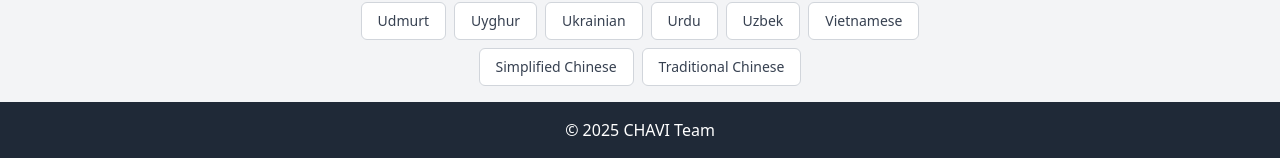
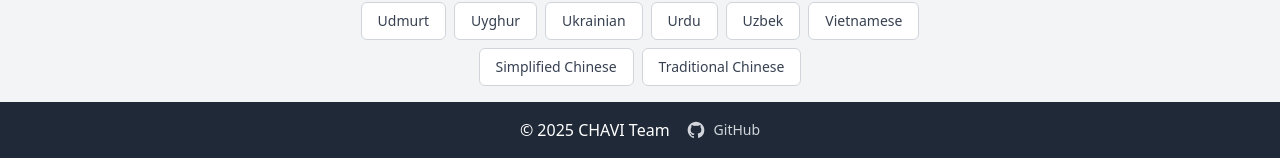
Before and after one commit to CHAVI-India/SATHI, a Django app: template templates/index.html in a window 1280 px wide. Shown: the part 2203-2361 px from the top of the page. Run offline with Django 5.2, Linux system fonts and the light colour scheme; the template is opened without the code that fills it, so the values that code supplies are empty; some libraries are stand-ins or nearby versions.

Commit message:
feat: add GitHub repository link to footer with icon and hover effects

```diff
--- a/templates/base.html
+++ b/templates/base.html
@@ -157,7 +157,16 @@
     <footer class="bg-gray-800 text-white p-4 mt-auto">
         <div class="container mx-auto">
             {% block footer %}
-                <p class="text-center">&copy; {% now "Y" %} CHAVI Team</p>
+                <div class="flex flex-col sm:flex-row items-center justify-center gap-4">
+                    <p class="text-center">&copy; {% now "Y" %} CHAVI Team</p>
+                    <a href="https://github.com/CHAVI-India/chavi-prom" target="_blank" rel="noopener noreferrer"
+                       class="flex items-center gap-2 text-gray-300 hover:text-white transition-colors duration-200">
+                        <svg class="w-5 h-5" fill="currentColor" viewBox="0 0 24 24" aria-hidden="true">
+                            <path fill-rule="evenodd" d="M12 2C6.477 2 2 6.484 2 12.017c0 4.425 2.865 8.18 6.839 9.504.5.092.682-.217.682-.483 0-.237-.008-.868-.013-1.703-2.782.605-3.369-1.343-3.369-1.343-.454-1.158-1.11-1.466-1.11-1.466-.908-.62.069-.608.069-.608 1.003.07 1.531 1.032 1.531 1.032.892 1.53 2.341 1.088 2.91.832.092-.647.35-1.088.636-1.338-2.22-.253-4.555-1.113-4.555-4.951 0-1.093.39-1.988 1.029-2.688-.103-.253-.446-1.272.098-2.65 0 0 .84-.27 2.75 1.026A9.564 9.564 0 0112 6.844c.85.004 1.705.115 2.504.337 1.909-1.296 2.747-1.027 2.747-1.027.546 1.379.202 2.398.1 2.651.64.7 1.028 1.595 1.028 2.688 0 3.848-2.339 4.695-4.566 4.943.359.309.678.92.678 1.855 0 1.338-.012 2.419-.012 2.747 0 .268.18.58.688.482A10.019 10.019 0 0022 12.017C22 6.484 17.522 2 12 2z" clip-rule="evenodd"/>
+                        </svg>
+                        <span class="text-sm">GitHub</span>
+                    </a>
+                </div>
             {% endblock %}
         </div>
     </footer>
```
